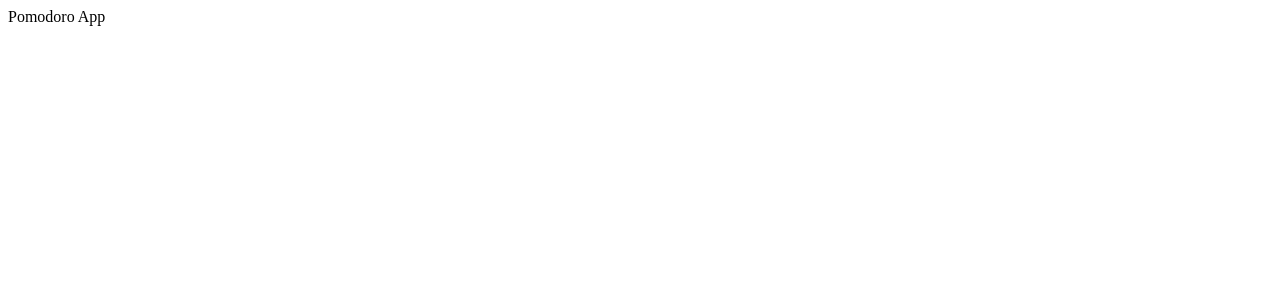
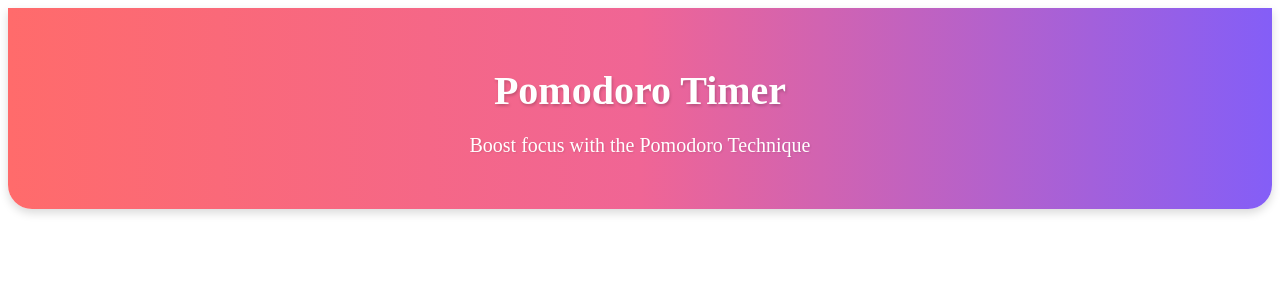
Before and after one commit to ChanderValasai04/EAD_Project, a React (Vite) app in the folder pomodoro-timer/: page / in a window 1280 px wide. Shown: the top 300 px of the page. Built offline with nearby package versions, Linux system fonts and the light colour scheme.

Commit message:
Want to merge ProgressBar and Timer into one: TimerWithProgress

```diff
--- a/pomodoro-timer/src/App.jsx
+++ b/pomodoro-timer/src/App.jsx
@@ -1,10 +1,11 @@
 import './App.css'
+import Header from './components/Header'
 
 function App() {
 
   return (
     <>
-      <div>Pomodoro App</div>
+      <Header />
     </>
   )
 }
```
Also changed, not shown: pomodoro-timer/src/components/ProgressBar.jsx (deleted), pomodoro-timer/src/components/Timer.jsx (deleted), pomodoro-timer/src/components/TimerWithProgress.jsx (added).
